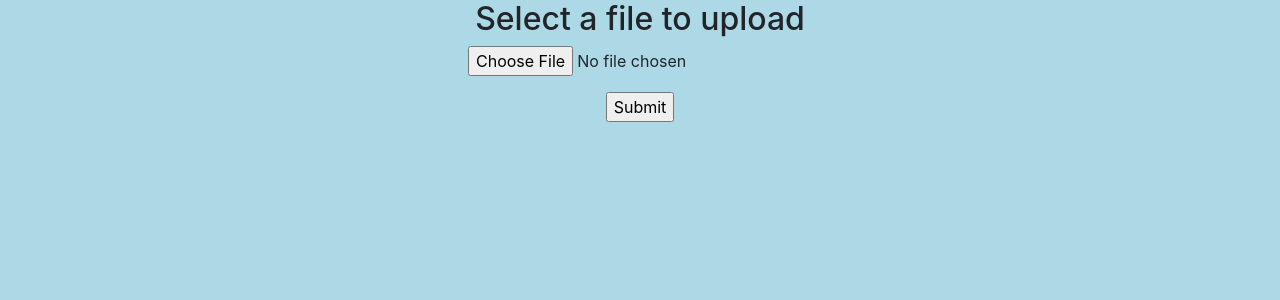
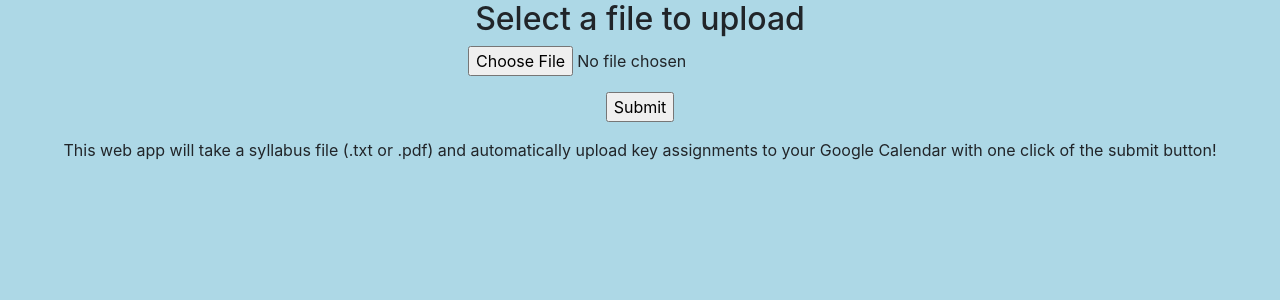
Before and after one commit to rosiesr/syllabusparser, a Flask app: page / in a window 1280 px wide. Shown: the top 300 px of the page. Run offline with Flask 2, Linux system fonts and the light colour scheme; parts of the project's set-up code (start-up, migrations or seed data) failed here and were passed over; some libraries are stand-ins or nearby versions.

Commit message:
added desc

```diff
--- a/templates/upload.html
+++ b/templates/upload.html
@@ -12,5 +12,8 @@
     <p>
 		<input type="submit" value="Submit">
 	</p>
+	<p>
+		This web app will take a syllabus file (.txt or .pdf) and automatically upload key assignments to your Google Calendar with one click of the submit button!
+	</p>
 </form>
 {% endblock %}
```
